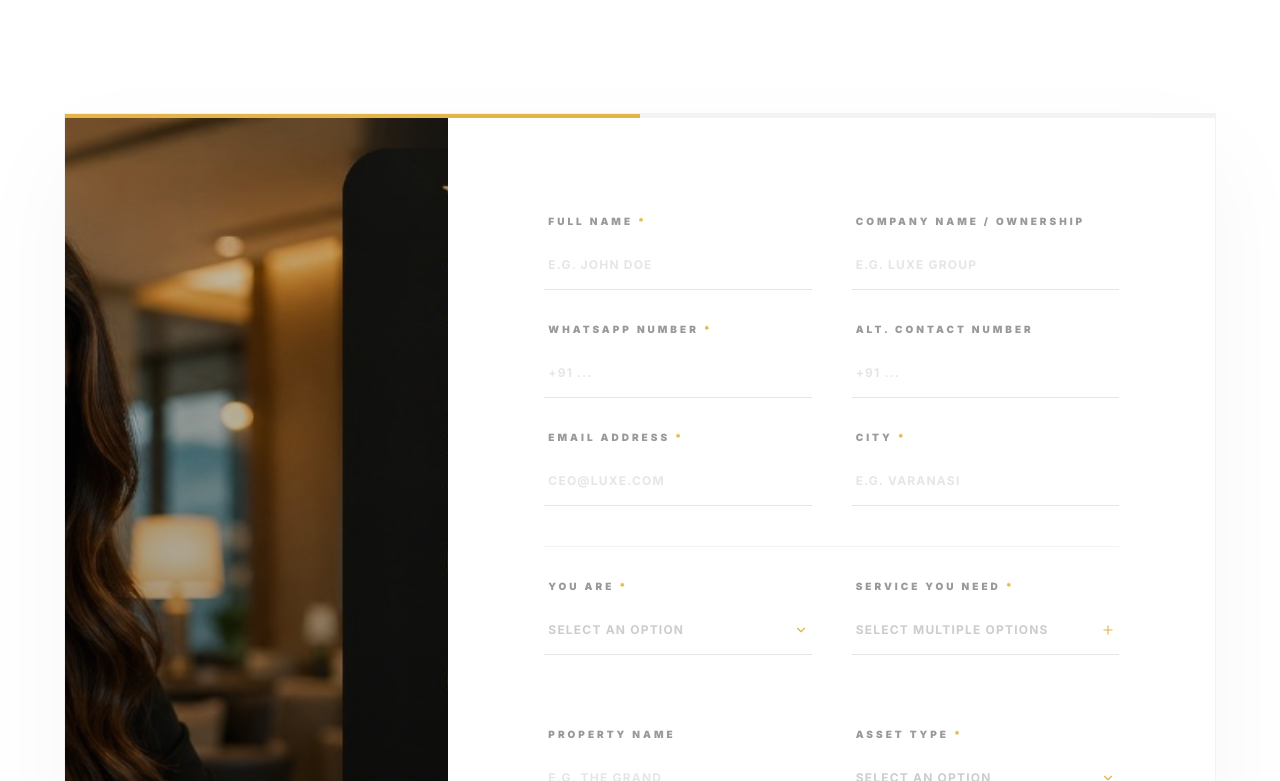
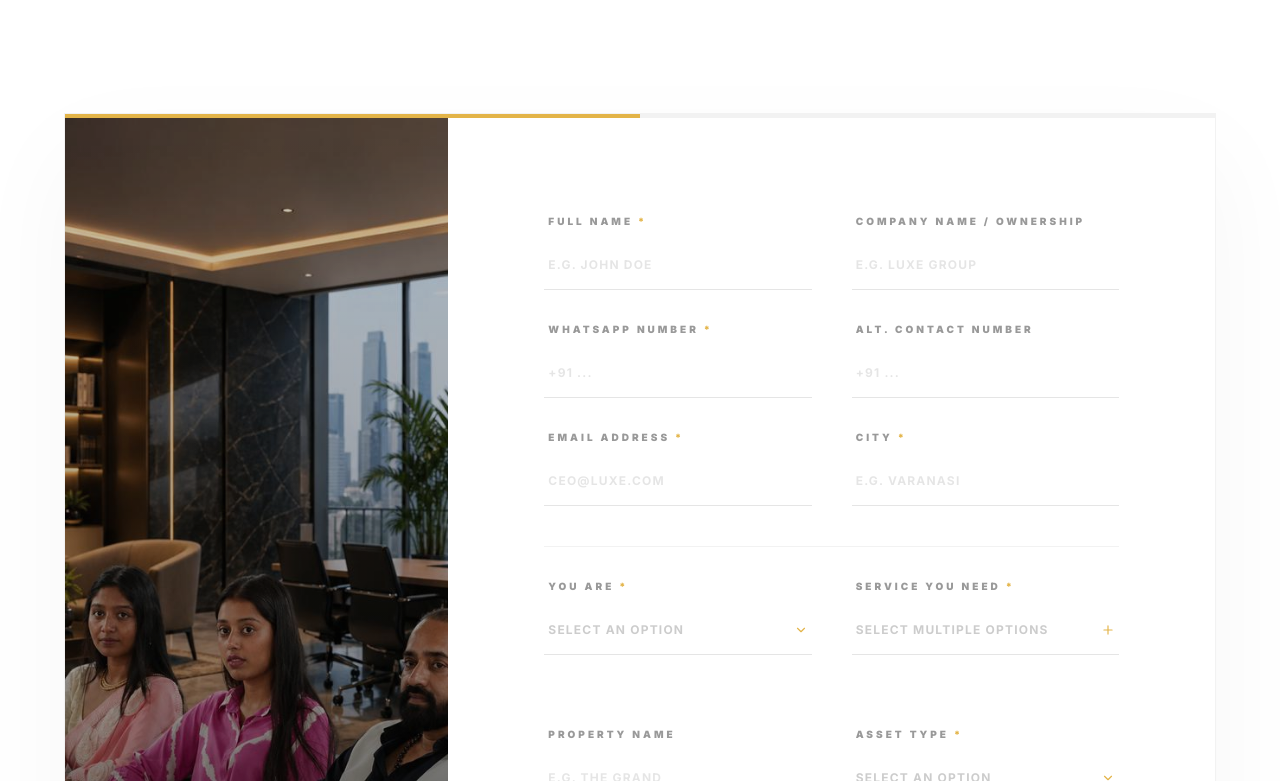
Before and after one commit to cricketmagician/vnexora, a Next.js app: page /services in a window 1280 px wide. Shown: the part 6959-7740 px from the top of the page. Built offline with nearby package versions, Linux system fonts and the light colour scheme; a web font is replaced by a local one.

Commit message:
style: replace service enquiry form sidebar image with kit1.jpeg

```diff
--- a/src/components/sections/ServiceEnquiryForm.tsx
+++ b/src/components/sections/ServiceEnquiryForm.tsx
@@ -401,7 +401,7 @@ export const ServiceEnquiryForm = () => {
         {/* Sidebar Info */}
         <div className="lg:w-1/3 relative overflow-hidden bg-[#0A0A0A] min-h-[300px] lg:min-h-full">
           <img
-            src="/images/forms/form-sidebar.jpg"
+            src="/images/about/kit1.jpeg"
             alt="Vnexora Support"
             className="absolute inset-0 w-full h-full object-cover opacity-80"
           />
```
